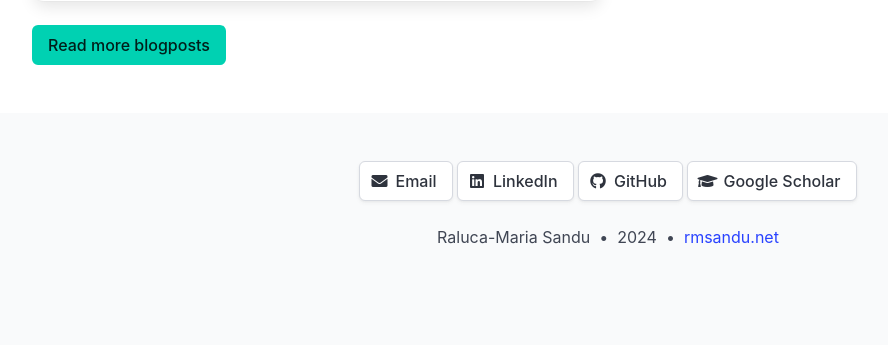
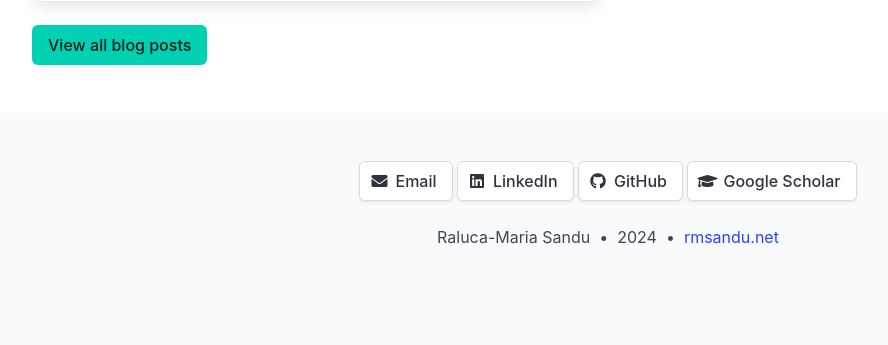
Before and after one commit to rmsandu/rmsandu.github.io, a Flask app: page / in a window 1280 px wide. Shown: the part 1005-1350 px from the top of the page, without its empty margins (32-920 px from the left). Run offline with Flask 3, Linux system fonts and the light colour scheme.

Commit message:
Fix empty link and improve name of button

```diff
--- a/src/templates/pages/home.html
+++ b/src/templates/pages/home.html
@@ -56,7 +56,7 @@
         {% include 'partials/_blogList.jinja' %}
         {% endwith %}
 
-        <a href="{{ url_for('blogList') }}" class="button is-primary">Read more blogposts</a>
+        <a href="{{ url_for('blogList') }}" class="button is-primary">View all blog posts</a>
     </div>
 </section>
 
--- a/src/templates/pages/publications.html
+++ b/src/templates/pages/publications.html
@@ -17,7 +17,7 @@
                             <div class="block">
                                 {{ pub.summary | truncate(400, True, '...') }}
                                 <br />
-                                <a href="{{ pub.url }}" target="_blank">Read more</a>
+                                <a href="{{ pub.link }}">Read more</a>
                             </div>
                         </div>
                     </div>
```
